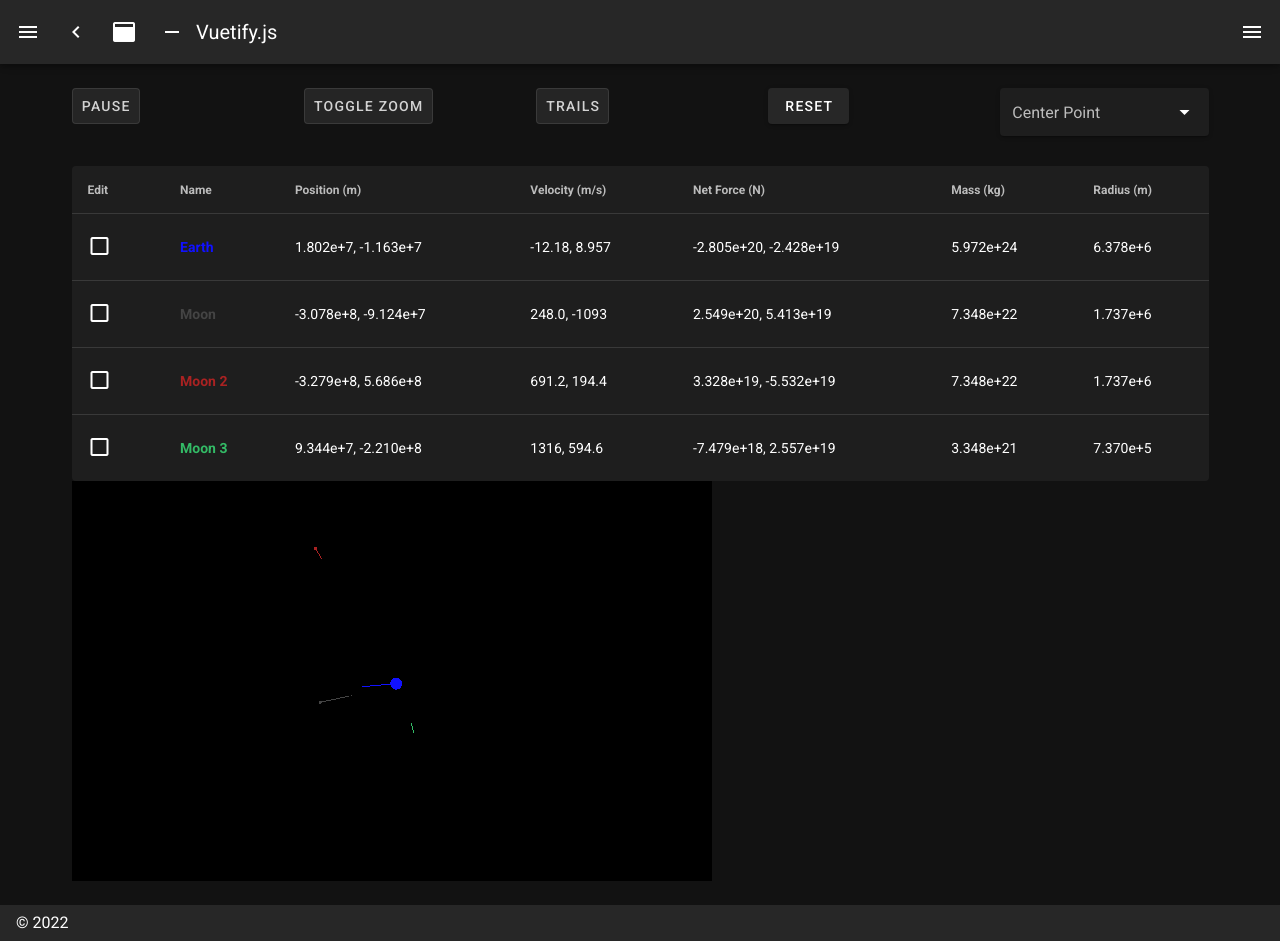
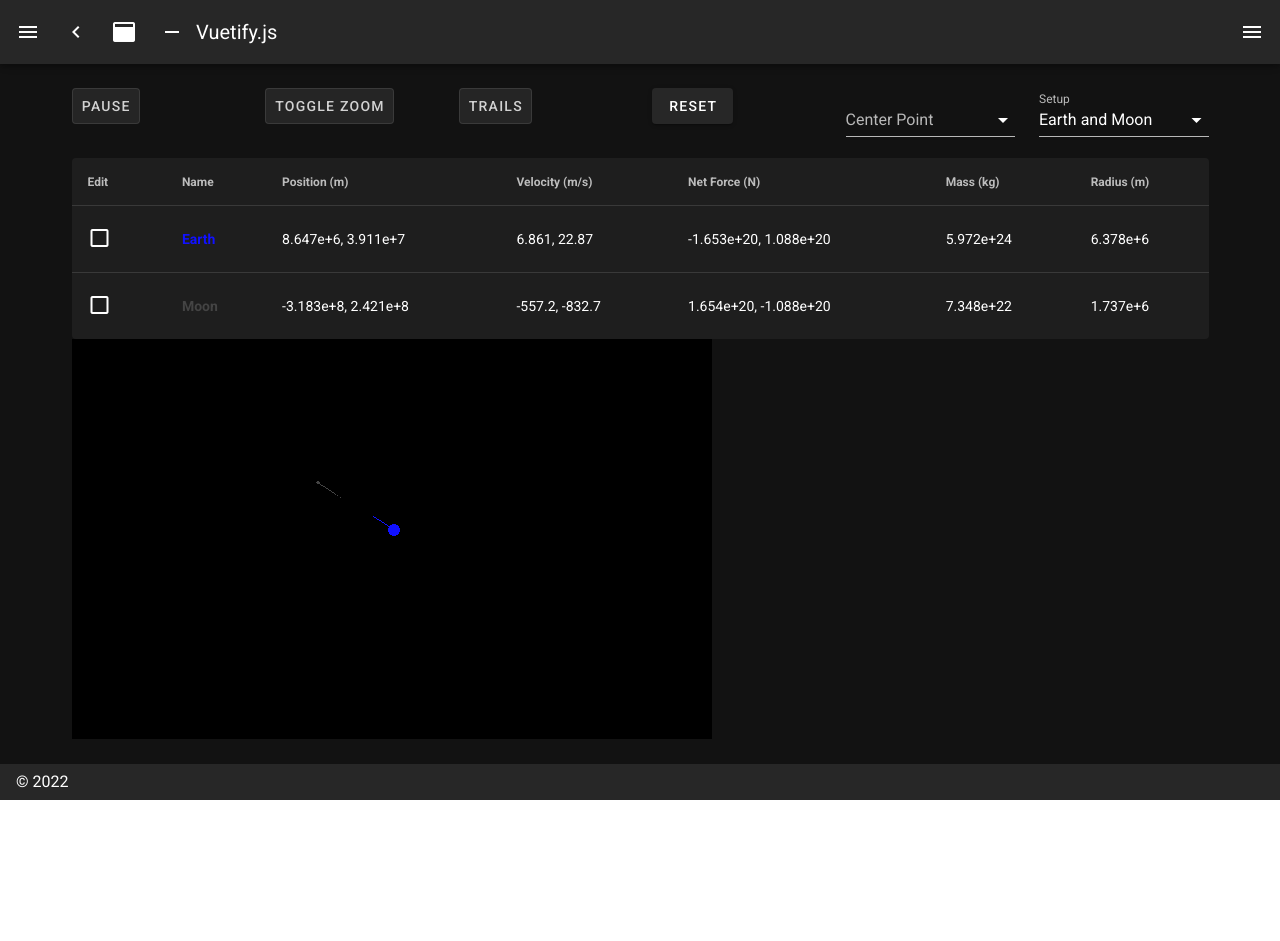
Before and after one commit to GrantErickson/Gravity, a Nuxt app: page /gravity in a window 1280 px wide. After the commit the page ends 800 px from the top, so only its background shows below. Built offline with nearby package versions, Linux system fonts and the light colour scheme.

Commit message:
Refactored and added selectable Setups

```diff
--- /dev/null
+++ b/models/body.ts
@@ -0,0 +1,76 @@
+import Vector from "~/models/vector";
+
+export default class Body {
+  name: string;
+  position: Vector;
+  velocity: Vector;
+  mass: number;
+  radius: number;
+  forces: Vector[] = [];
+  netForce = new Vector(0, 0);
+  color: number = 0;
+  selected: boolean = false;
+  G = 6.6743e-11; //m^3 kg^-1 s^-2
+
+  constructor(
+    name: string,
+    position: Vector,
+    velocity: Vector,
+    mass: number,
+    radius: number,
+    color: number
+  ) {
+    this.position = position;
+    this.velocity = velocity;
+    this.mass = mass;
+    this.name = name;
+    this.radius = radius;
+    this.color = color;
+  }
+
+  get hexColor() {
+    return this.color.toString(16);
+  }
+
+  addForce(body: Body) {
+    // Calculate the magnitude
+    let r = Math.pow(
+      Math.pow(this.position.x - body.position.x, 2) +
+        Math.pow(this.position.y - body.position.y, 2),
+      0.5
+    );
+    let force = (this.G * this.mass * body.mass) / Math.pow(r, 2);
+
+    // Calculate the components
+    let scale = Math.pow(
+      Math.pow(force, 2) /
+        (Math.pow(this.position.x - body.position.x, 2) +
+          Math.pow(this.position.y - body.position.y, 2)),
+      0.5
+    );
+
+    let x = (body.position.x - this.position.x) * scale;
+    let y = (body.position.y - this.position.y) * scale;
+
+    //Create the final vector
+    this.forces.push(new Vector(x, y));
+  }
+
+  calculateNetForce() {
+    this.netForce = new Vector(0, 0);
+    for (let force of this.forces) {
+      this.netForce.x += force.x;
+      this.netForce.y += force.y;
+    }
+  }
+
+  updatePosition(dt: number) {
+    // Update Velocity
+    this.velocity.x += (this.netForce.x / this.mass) * dt;
+    this.velocity.y += (this.netForce.y / this.mass) * dt;
+
+    // Update Position
+    this.position.x += this.velocity.x * dt;
+    this.position.y += this.velocity.y * dt;
+  }
+}
--- /dev/null
+++ b/models/earthMoon.ts
@@ -0,0 +1,32 @@
+import Body from "~/models/body";
+import Vector from "~/models/vector";
+import Setup from "~/models/setup";
+
+export default class EarthMoon implements Setup {
+  title = "Earth and Moon";
+
+  bodies(): Body[] {
+    let result: Body[] = [];
+    result.push(
+      new Body(
+        "Earth",
+        new Vector(0.0, 0.0),
+        new Vector(0.0, 0),
+        5.97219e24,
+        6.378e6,
+        0x1111ff
+      ) // Not sure why it needs a negative y velocity to stay more centered.
+    );
+    result.push(
+      new Body(
+        "Moon",
+        new Vector(384399861, 0),
+        new Vector(0, 1028.192),
+        7.34767309e22,
+        1737000,
+        0x444444
+      )
+    );
+    return result;
+  }
+}
--- /dev/null
+++ b/models/earthMoonAndOthers.ts
@@ -0,0 +1,52 @@
+import Body from "~/models/body";
+import Vector from "~/models/vector";
+import Setup from "~/models/setup";
+
+export default class EarthMoonAndOthers implements Setup {
+  title = "Earth, Moon and Others";
+
+  bodies(): Body[] {
+    let result: Body[] = [];
+    result.push(
+      new Body(
+        "Earth",
+        new Vector(0.0, 0.0),
+        new Vector(0.0, 0),
+        5.97219e24,
+        6.378e6,
+        0x1111ff
+      ) // Not sure why it needs a negative y velocity to stay more centered.
+    );
+    result.push(
+      new Body(
+        "Moon",
+        new Vector(384399861, 0),
+        new Vector(0, 1028.192),
+        7.34767309e22,
+        1737000,
+        0x444444
+      )
+    );
+    result.push(
+      new Body(
+        "Moon 2",
+        new Vector(434399861, 0),
+        new Vector(0, -1128.192),
+        7.34767309e22,
+        1737000,
+        0xaa2222
+      )
+    );
+    result.push(
+      new Body(
+        "Moon 3",
+        new Vector(-334399861, 0),
+        new Vector(0, -978.181),
+        3.34767309e21,
+        737000,
+        0x33bb66
+      )
+    );
+    return result;
+  }
+}
--- /dev/null
+++ b/models/setup.ts
@@ -0,0 +1,6 @@
+import Body from "~/models/body";
+
+export default interface Setup {
+  title: string;
+  bodies(): Body[];
+}
--- /dev/null
+++ b/models/vector.ts
@@ -0,0 +1,9 @@
+export default class Vector {
+  x: number = 0;
+  y: number = 0;
+
+  constructor(x: number, y: number) {
+    this.x = x;
+    this.y = y;
+  }
+}
--- a/pages/gravity.vue
+++ b/pages/gravity.vue
@@ -24,11 +24,19 @@
           v-model="centerOnBody"
           :items="bodies"
           item-text="name"
-          item-value="name"
           label="Center Point"
-          solo
           clearable
           return-object
+        ></v-select>
+      </v-col>
+      <v-col>
+        <v-select
+          v-model="selectedSetup"
+          :items="setups"
+          item-text="title"
+          label="Setup"
+          return-object
+          @change="reset"
         ></v-select>
       </v-col>
     </v-row>
@@ -169,8 +177,10 @@ import {
   ArrowHelper,
   Vector3,
 } from "three";
-
-const G = 6.6743e-11; //m^3 kg^-1 s^-2
+import Body from "~/models/body";
+import Setup from "~/models/setup";
+import EarthMoonAndOthers from "~/models/earthMoonAndOthers";
+import EarthMoon from "~/models/earthMoon";
 
 @Component
 export default class Gravity extends Vue {
@@ -185,56 +195,22 @@ export default class Gravity extends Vue {
   frameNumber: number = 0;
   trails: boolean = false;
   animationHook: number = 0;
+  setups: Setup[] = [];
+  selectedSetup!: Setup;
 
   constructor() {
     super();
   }
 
-  createBodies() {
-    this.bodies = [];
-    this.bodies.push(
-      new Body(
-        "Earth",
-        new Vector(0.0, 0.0),
-        new Vector(0.0, 0),
-        5.97219e24,
-        6.378e6,
-        0x1111ff
-      ) // Not sure why it needs a negative y velocity to stay more centered.
-    );
-    this.bodies.push(
-      new Body(
-        "Moon",
-        new Vector(384399861, 0),
-        new Vector(0, 1028.192),
-        7.34767309e22,
-        1737000,
-        0x444444
-      )
-    );
-    this.bodies.push(
-      new Body(
-        "Moon 2",
-        new Vector(434399861, 0),
-        new Vector(0, -1128.192),
-        7.34767309e22,
-        1737000,
-        0xaa2222
-      )
-    );
-    this.bodies.push(
-      new Body(
-        "Moon 3",
-        new Vector(-334399861, 0),
-        new Vector(0, -978.181),
-        3.34767309e21,
-        737000,
-        0x33bb66
-      )
-    );
+  loadSetups() {
+    this.setups = [];
+    this.setups.push(new EarthMoon());
+    this.setups.push(new EarthMoonAndOthers());
   }
 
   mounted() {
+    this.loadSetups();
+    this.selectedSetup = this.setups[0];
     this.reset();
   }
 
@@ -243,7 +219,7 @@ export default class Gravity extends Vue {
     this.frameNumber = 0;
     this.centerOnBody = null;
     document.getElementById("view")!.innerHTML = "";
-    this.createBodies();
+    this.bodies = this.selectedSetup.bodies();
     this.setupScene();
   }
 
@@ -369,88 +345,4 @@ export default class Gravity extends Vue {
     }
   }
 }
-
-class Body {
-  name: string;
-  position: Vector;
-  velocity: Vector;
-  mass: number;
-  radius: number;
-  forces: Vector[] = [];
-  netForce = new Vector(0, 0);
-  color: number = 0;
-  selected: boolean = false;
-
-  constructor(
-    name: string,
-    position: Vector,
-    velocity: Vector,
-    mass: number,
-    radius: number,
-    color: number
-  ) {
-    this.position = position;
-    this.velocity = velocity;
-    this.mass = mass;
-    this.name = name;
-    this.radius = radius;
-    this.color = color;
-  }
-
-  get hexColor() {
-    return this.color.toString(16);
-  }
-
-  addForce(body: Body) {
-    // Calculate the magnitude
-    let r = Math.pow(
-      Math.pow(this.position.x - body.position.x, 2) +
-        Math.pow(this.position.y - body.position.y, 2),
-      0.5
-    );
-    let force = (G * this.mass * body.mass) / Math.pow(r, 2);
-
-    // Calculate the components
-    let scale = Math.pow(
-      Math.pow(force, 2) /
-        (Math.pow(this.position.x - body.position.x, 2) +
-          Math.pow(this.position.y - body.position.y, 2)),
-      0.5
-    );
-
-    let x = (body.position.x - this.position.x) * scale;
-    let y = (body.position.y - this.position.y) * scale;
-
-    //Create the final vector
-    this.forces.push(new Vector(x, y));
-  }
-
-  calculateNetForce() {
-    this.netForce = new Vector(0, 0);
-    for (let force of this.forces) {
-      this.netForce.x += force.x;
-      this.netForce.y += force.y;
-    }
-  }
-
-  updatePosition(dt: number) {
-    // Update Velocity
-    this.velocity.x += (this.netForce.x / this.mass) * dt;
-    this.velocity.y += (this.netForce.y / this.mass) * dt;
-
-    // Update Position
-    this.position.x += this.velocity.x * dt;
-    this.position.y += this.velocity.y * dt;
-  }
-}
-
-class Vector {
-  x: number = 0;
-  y: number = 0;
-
-  constructor(x: number, y: number) {
-    this.x = x;
-    this.y = y;
-  }
-}
 </script>
```
